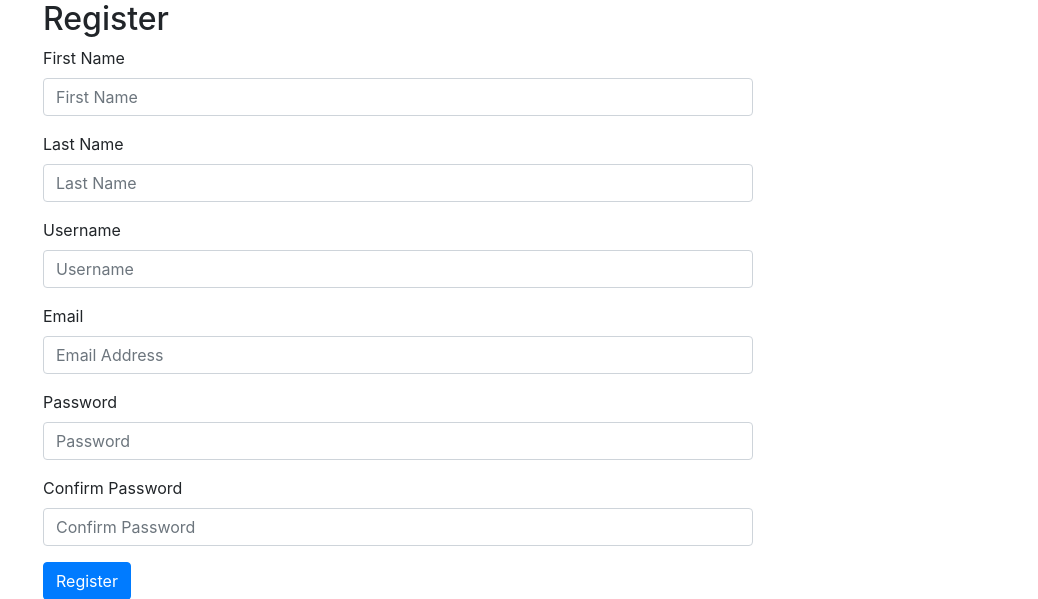
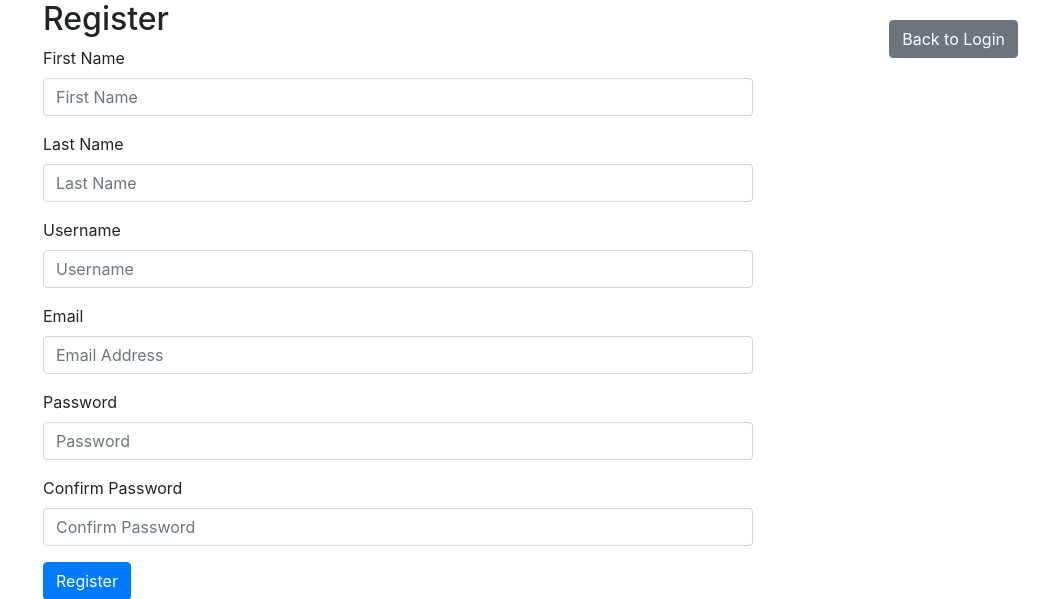
Before and after one commit to AndrewGuadi/doughDiaries, a Flask app: page /register in a window 1280 px wide. Shown: the top 599 px of the page, without its empty margins (242-1280 px from the left). Run offline with Flask 3, Linux system fonts and the light colour scheme; some libraries are stand-ins or nearby versions.

```diff
--- a/templates/register.html
+++ b/templates/register.html
@@ -4,8 +4,16 @@
     <meta charset="UTF-8">
     <title>Register</title>
     <link rel="stylesheet" href="https://cdn.jsdelivr.net/npm/bootstrap@4.0.0/dist/css/bootstrap.min.css" integrity="sha384-Gn5384xqQ1aoWXA+058RXPxPg6fy4IWvTNh0E263XmFcJlSAwiGgFAW/dAiS6JXm" crossorigin="anonymous">
+    <style>
+        .back-to-login {
+            position: absolute;
+            top: 20px;
+            right: 20px;
+        }
+    </style>
 </head>
 <body>
+    <a href="/login" class="btn btn-secondary back-to-login">Back to Login</a>
     <div class="container">
         <div class="col-md-8 offset-md-2">
             <h2>Register</h2>
```
